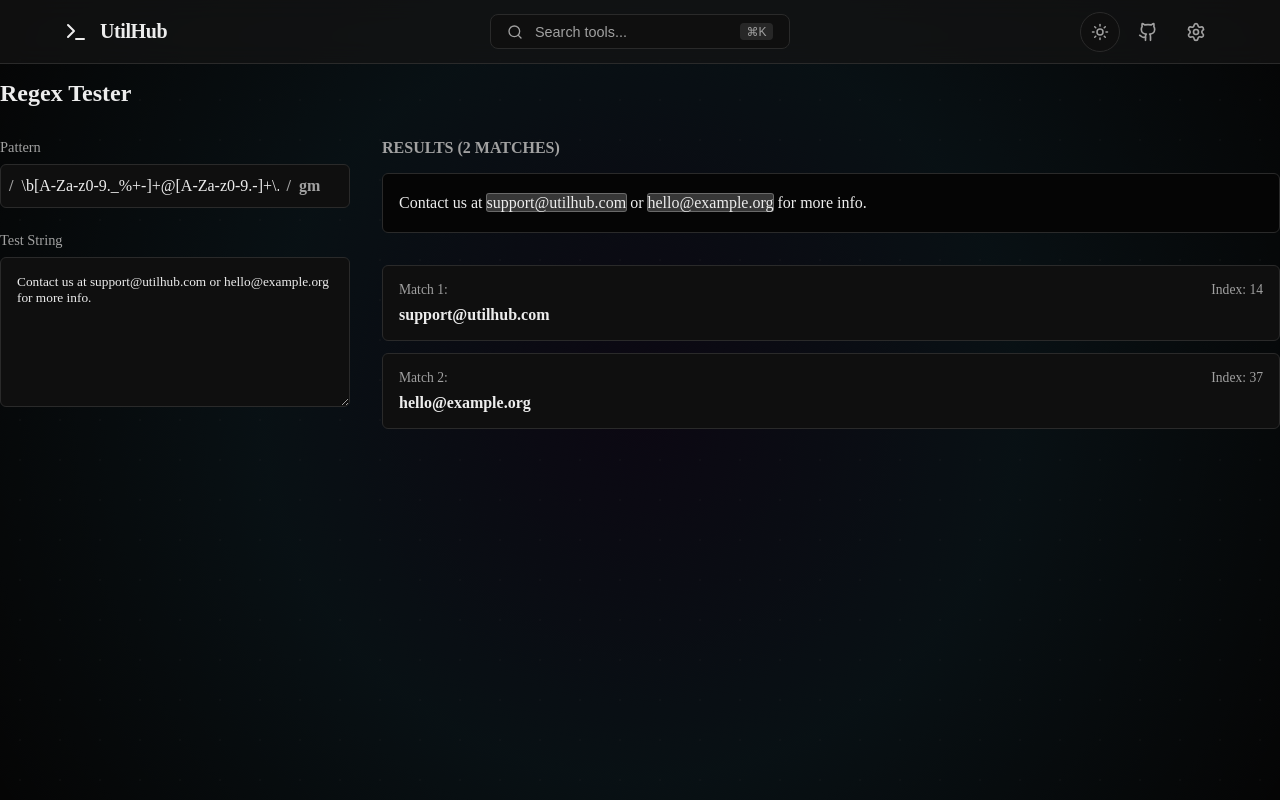
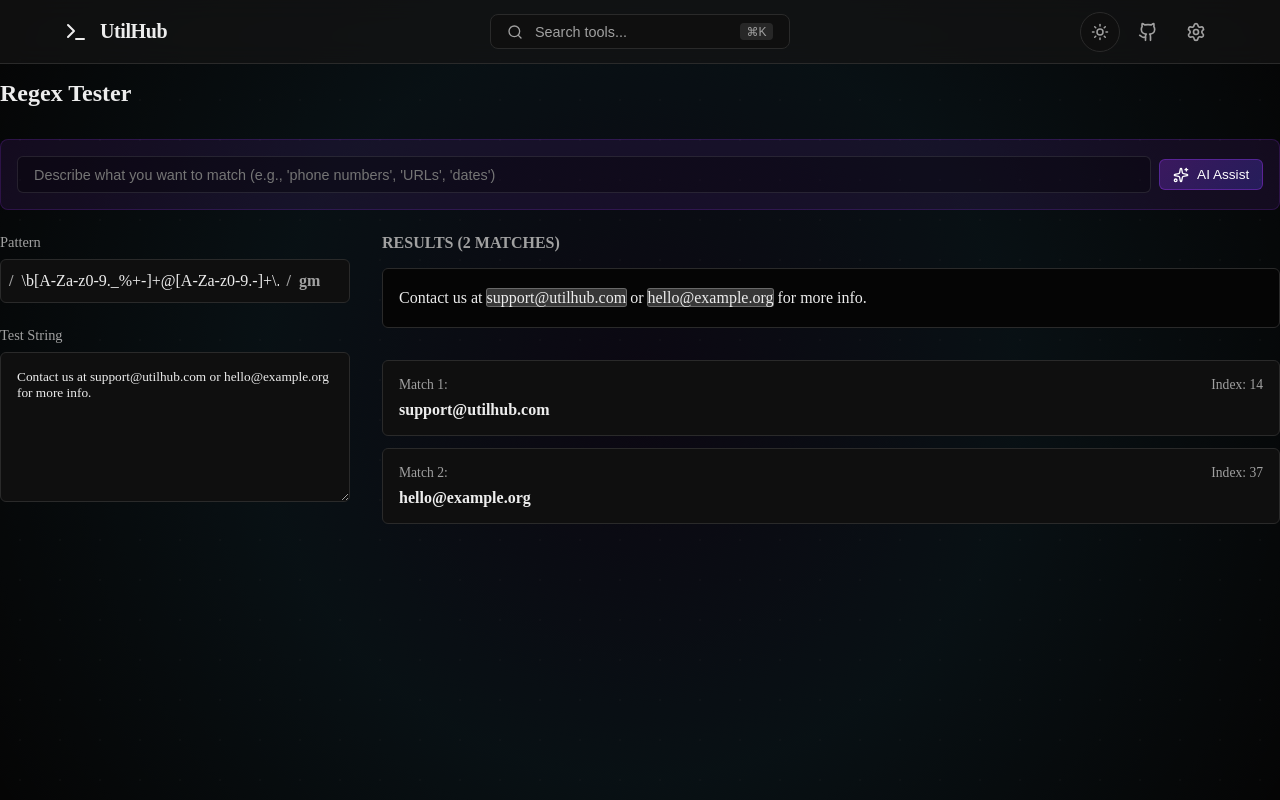
Before and after one commit to seshuthota/utilhub, a Next.js app: page /tools/regex in a window 1280 px wide. Built offline with nearby package versions, Linux system fonts and the light colour scheme.

Commit message:
feat(ai): add WebLLM integration with AI Assist for Regex tool

```diff
--- a/package.json
+++ b/package.json
@@ -14,6 +14,7 @@
     "@babel/parser": "^7.28.6",
     "@babel/standalone": "^7.28.6",
     "@ducanh2912/next-pwa": "^10.2.9",
+    "@mlc-ai/web-llm": "^0.2.80",
     "@vercel/analytics": "^1.6.1",
     "ajv": "^8.17.1",
     "clsx": "^2.1.1",
--- a/src/app/tools/regex/page.jsx
+++ b/src/app/tools/regex/page.jsx
@@ -2,12 +2,14 @@
 
 import { useState, useMemo } from 'react';
 import { Search, Flag, AlertTriangle, RefreshCw } from 'lucide-react';
+import AiAssistButton from '@/components/common/AiAssistButton';
 import styles from './page.module.css';
 
 export default function RegexTool() {
     const [pattern, setPattern] = useState('\\b[A-Za-z0-9._%+-]+@[A-Za-z0-9.-]+\\.[A-Za-z]{2,}\\b');
     const [flags, setFlags] = useState('gm');
     const [text, setText] = useState('Contact us at support@utilhub.com or hello@example.org for more info.');
+    const [aiPrompt, setAiPrompt] = useState('');
 
     const result = useMemo(() => {
         try {
@@ -19,6 +21,18 @@ export default function RegexTool() {
             return { matches: [], error: e.message };
         }
     }, [pattern, flags, text]);
+
+    const handleAiResult = (response) => {
+        // Extract regex from AI response (look for patterns between / /)
+        const regexMatch = response.match(/\/(.+?)\/([gimsuvy]*)?/);
+        if (regexMatch) {
+            setPattern(regexMatch[1]);
+            if (regexMatch[2]) setFlags(regexMatch[2]);
+        } else {
+            // If no regex format, try to use the whole response as pattern
+            setPattern(response.trim());
+        }
+    };
 
     const highlightText = () => {
         if (result.error || !pattern) return text;
@@ -53,6 +67,39 @@ export default function RegexTool() {
             <header className={styles.header}>
                 <h1 className={styles.title}>Regex Tester</h1>
             </header>
+
+            {/* AI Assist Section */}
+            <div className={styles.aiSection} style={{
+                marginBottom: '1.5rem',
+                padding: '1rem',
+                background: 'rgba(147, 51, 234, 0.1)',
+                borderRadius: '8px',
+                border: '1px solid rgba(147, 51, 234, 0.2)'
+            }}>
+                <div style={{ display: 'flex', gap: '0.5rem', alignItems: 'center' }}>
+                    <input
+                        type="text"
+                        value={aiPrompt}
+                        onChange={(e) => setAiPrompt(e.target.value)}
+                        placeholder="Describe what you want to match (e.g., 'phone numbers', 'URLs', 'dates')"
+                        style={{
+                            flex: 1,
+                            padding: '0.6rem 1rem',
+                            background: 'rgba(0,0,0,0.3)',
+                            border: '1px solid rgba(255,255,255,0.1)',
+                            borderRadius: '6px',
+                            color: 'var(--foreground)',
+                            fontSize: '0.9rem'
+                        }}
+                    />
+                    <AiAssistButton
+                        prompt={`Generate a JavaScript regex pattern to match: ${aiPrompt}. Return ONLY the regex in /pattern/flags format, nothing else.`}
+                        systemPrompt="You are a regex expert. Return only the regex pattern in /pattern/flags format. No explanations."
+                        onResult={handleAiResult}
+                        disabled={!aiPrompt.trim()}
+                    />
+                </div>
+            </div>
 
             <div className={styles.grid}>
                 <div className={styles.controls}>
--- /dev/null
+++ b/src/components/common/AiAssistButton.jsx
@@ -0,0 +1,96 @@
+'use client';
+
+import { useState, useEffect } from 'react';
+import { Sparkles, Loader2, AlertCircle } from 'lucide-react';
+import { generate, onProgressUpdate, isWebGPUSupported, isEngineReady } from '@/lib/webllm';
+import { useToast } from '@/components/Toast';
+
+export default function AiAssistButton({ prompt, systemPrompt, onResult, disabled = false }) {
+    const [loading, setLoading] = useState(false);
+    const [progress, setProgress] = useState(0);
+    const [supported, setSupported] = useState(true);
+    const { showToast } = useToast();
+
+    useEffect(() => {
+        setSupported(isWebGPUSupported());
+        const unsubscribe = onProgressUpdate(setProgress);
+        return unsubscribe;
+    }, []);
+
+    const handleClick = async () => {
+        if (!supported) {
+            showToast('WebGPU not supported in this browser', 'error');
+            return;
+        }
+
+        setLoading(true);
+        try {
+            const result = await generate(prompt, systemPrompt);
+            onResult(result);
+            showToast('AI response generated!', 'success');
+        } catch (error) {
+            console.error('AI generation error:', error);
+            showToast('AI generation failed', 'error');
+        } finally {
+            setLoading(false);
+        }
+    };
+
+    if (!supported) {
+        return (
+            <button
+                disabled
+                title="WebGPU required (Chrome 113+)"
+                style={{
+                    display: 'flex',
+                    alignItems: 'center',
+                    gap: '0.5rem',
+                    padding: '0.4rem 0.8rem',
+                    backgroundColor: 'rgba(255, 255, 255, 0.03)',
+                    border: '1px solid rgba(255, 255, 255, 0.1)',
+                    borderRadius: '6px',
+                    color: 'rgba(255, 255, 255, 0.4)',
+                    cursor: 'not-allowed',
+                    fontSize: '0.85rem',
+                }}
+            >
+                <AlertCircle size={16} />
+                AI (WebGPU needed)
+            </button>
+        );
+    }
+
+    return (
+        <button
+            onClick={handleClick}
+            disabled={disabled || loading}
+            title={loading && progress < 100 ? `Loading model: ${progress}%` : 'AI Assist'}
+            style={{
+                display: 'flex',
+                alignItems: 'center',
+                gap: '0.5rem',
+                padding: '0.4rem 0.8rem',
+                background: loading ? 'rgba(147, 51, 234, 0.2)' : 'linear-gradient(135deg, rgba(147, 51, 234, 0.3), rgba(79, 70, 229, 0.3))',
+                border: '1px solid rgba(147, 51, 234, 0.4)',
+                borderRadius: '6px',
+                color: '#fff',
+                cursor: loading ? 'wait' : 'pointer',
+                fontSize: '0.85rem',
+                fontWeight: 500,
+                transition: 'all 0.2s',
+            }}
+        >
+            {loading ? (
+                <>
+                    <Loader2 size={16} className="animate-spin" style={{ animation: 'spin 1s linear infinite' }} />
+                    {progress < 100 ? `${progress}%` : 'Thinking...'}
+                </>
+            ) : (
+                <>
+                    <Sparkles size={16} />
+                    AI Assist
+                </>
+            )}
+        </button>
+    );
+}
--- /dev/null
+++ b/src/lib/webllm.js
@@ -0,0 +1,83 @@
+'use client';
+
+import { CreateMLCEngine } from '@mlc-ai/web-llm';
+
+// Singleton engine instance
+let engineInstance = null;
+let isLoading = false;
+let loadProgress = 0;
+let progressCallbacks = [];
+
+// Model to use - Gemma 3 270M is small and fast
+const MODEL_ID = 'gemma-2-2b-it-q4f16_1-MLC';
+
+export function getLoadProgress() {
+    return loadProgress;
+}
+
+export function onProgressUpdate(callback) {
+    progressCallbacks.push(callback);
+    return () => {
+        progressCallbacks = progressCallbacks.filter(cb => cb !== callback);
+    };
+}
+
+function notifyProgress(progress) {
+    loadProgress = progress;
+    progressCallbacks.forEach(cb => cb(progress));
+}
+
+export async function initEngine() {
+    if (engineInstance) return engineInstance;
+    if (isLoading) {
+        // Wait for existing load to complete
+        return new Promise((resolve) => {
+            const checkInterval = setInterval(() => {
+                if (engineInstance) {
+                    clearInterval(checkInterval);
+                    resolve(engineInstance);
+                }
+            }, 100);
+        });
+    }
+
+    isLoading = true;
+    notifyProgress(0);
+
+    try {
+        engineInstance = await CreateMLCEngine(MODEL_ID, {
+            initProgressCallback: (progress) => {
+                notifyProgress(Math.round(progress.progress * 100));
+            },
+        });
+        notifyProgress(100);
+        return engineInstance;
+    } catch (error) {
+        console.error('Failed to load WebLLM engine:', error);
+        isLoading = false;
+        throw error;
+    }
+}
+
+export async function generate(prompt, systemPrompt = 'You are a helpful coding assistant. Be concise.') {
+    const engine = await initEngine();
+
+    const response = await engine.chat.completions.create({
+        messages: [
+            { role: 'system', content: systemPrompt },
+            { role: 'user', content: prompt },
+        ],
+        temperature: 0.7,
+        max_tokens: 256,
+    });
+
+    return response.choices[0].message.content;
+}
+
+export function isEngineReady() {
+    return engineInstance !== null;
+}
+
+export function isWebGPUSupported() {
+    return typeof navigator !== 'undefined' && 'gpu' in navigator;
+}
```
Also changed, not shown: public/sw.js, 1 other file (tests, documents, lock files or other folders).
